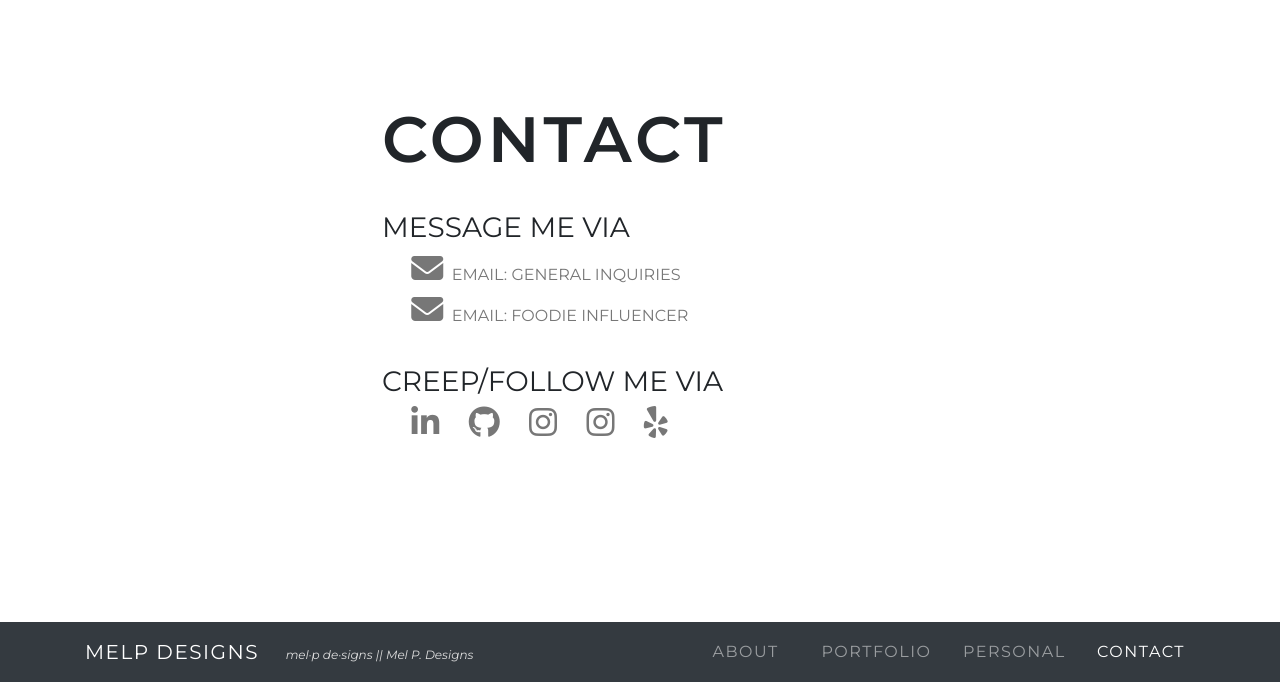
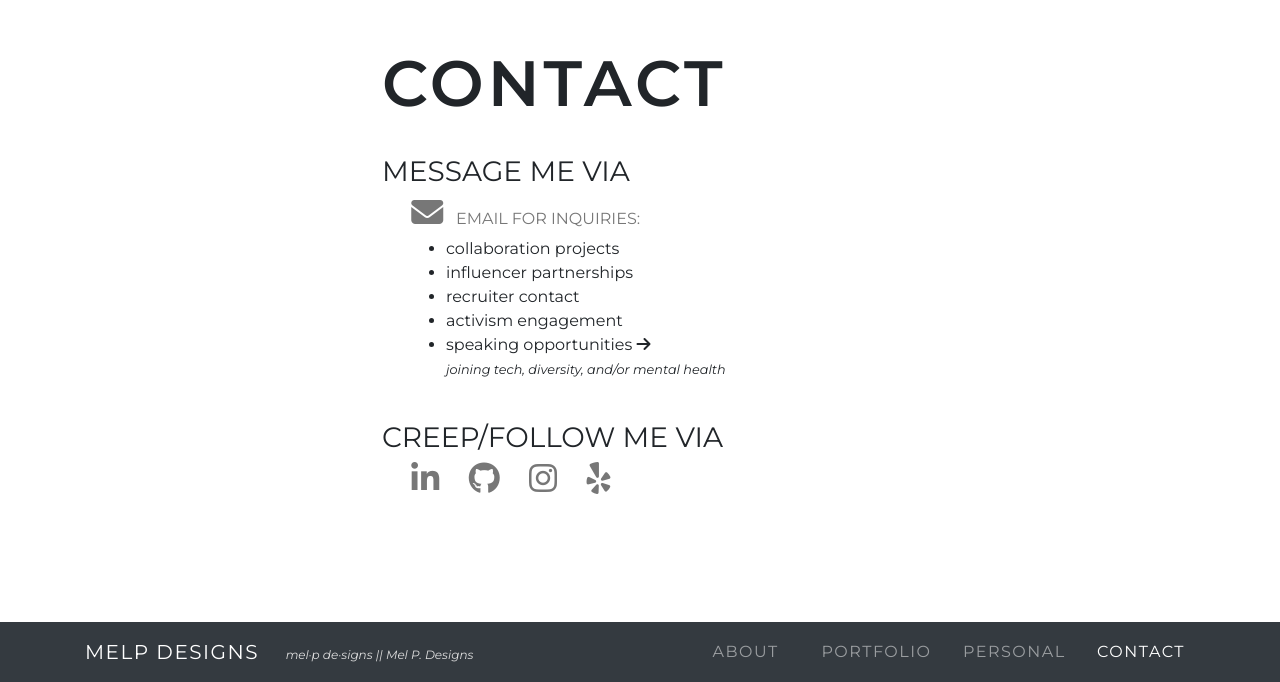
Before and after one commit to melanierosson/melp-designs, a website: page contact.html in a window 1280 px wide. Shown: the part 118-800 px from the top of the page. Drawn offline with nearby package versions, Linux system fonts and the light colour scheme.

Commit message:
got rid of yelpblackbelt contact info and added list about what I can be contacted about

```diff
--- a/assets/js/contact.js
+++ b/assets/js/contact.js
@@ -2,13 +2,11 @@
 const linkedInSocial = document.getElementById('linkedin-social');
 const gitHubSocial = document.getElementById('github-social');
 const melartistangentSocial = document.getElementById('melartistangent-social');
-const yelpblackbeltSocial = document.getElementById('yelpblackbelt-social');
 const yelpSocial = document.getElementById('yelp-social');
 
 const linkedInDescr = document.getElementById('linkedin-descr');
 const gitHubDescr = document.getElementById('github-descr');
 const melartistangentDescr = document.getElementById('melartistangent-descr');
-const yelpblackbeltDescr = document.getElementById('yelpblackbelt-descr');
 const yelpDescr = document.getElementById('yelp-descr');
 
 
@@ -40,13 +38,6 @@ melartistangentSocial.addEventListener("mouseout", function() {
   melartistangentDescr.style.display = "none";
 }, false);
 
-yelpblackbeltSocial.addEventListener("mouseover", function() {
-  yelpblackbeltDescr.style.display = "inline";
-}, false);
-yelpblackbeltSocial.addEventListener("mouseout", function() {
-  yelpblackbeltDescr.style.display = "none";
-}, false);
-
 yelpSocial.addEventListener("mouseover", function() {
   yelpDescr.style.display = "inline";
 }, false);
--- a/contact.html
+++ b/contact.html
@@ -84,19 +84,28 @@
             &nbsp; &nbsp; &nbsp;&nbsp;
             <a href="mailto:melanielynnpanem@gmail.com" target="_blank" class="ltbg-link">
               <i class="fas fa-2x fa-envelope"></i>
-              &nbsp;<span class="hide-mobile">Email:</span> General <span class="hide-mobile">Inquiries</span>
+              &nbsp; Email <span class="hide-mobile">For </span> Inquiries<span class="hide-mobile">:</span>
             </a>
           </h6>
-          <h6 class="uppercase mb-4 link-anim">
-            &nbsp; &nbsp; &nbsp;&nbsp;
-            <a href="mailto:yelpblackbelt@gmail.com" target="_blank" class="ltbg-link">
-              <i class="fas fa-2x fa-envelope"></i>
-              &nbsp;<span class="hide-mobile">Email: Foodie</span> Influencer
-            </a>
-          </h6>
-          <!--           <p class="mb-4">
-            Text
-          </p> -->
+          <ul class="mb-4 ml-4">
+            <li>
+              collaboration projects
+            </li>
+            <li>
+              influencer partnerships
+            </li>
+            <li>
+              recruiter contact
+            </li>
+            <li>
+              activism engagement
+            </li>
+            <li>
+              speaking opportunities <i class="fas fa-arrow-right"></i><br/>
+              <small><i>
+                 joining tech, diversity, and/or mental health</i></small>
+            </li>
+          </ul>
           <h3 class="pt-3">
             CREEP/FOLLOW ME VIA
           </h3>
@@ -126,14 +135,6 @@
                 <!-- &nbsp;Instagram (Dev/Design) -->
               </a>
             </p>
-            <p class="link-anim" id="yelpblackbelt-social">
-              &nbsp; &nbsp; &nbsp;&nbsp;
-              <a href="https://www.instagram.com/yelpblackbelt" target="_blank" title="Visit YELPBLACKBELT on Instagram"
-                class="ltbg-link">
-                <i class="fa fa-2x fa-instagram"></i>
-                <!-- &nbsp;Instagram (Foodie) -->
-              </a>
-            </p>
             <p class="link-anim" id="yelp-social">
               &nbsp; &nbsp; &nbsp;&nbsp;
               <a href="http://wellmel.yelp.com" target="_blank" title="Visit Melanie Lynn Panem on Yelp"
@@ -152,9 +153,6 @@
             </span>
             <span id="melartistangent-descr" class="ltbg-anim">
               Instagram (Dev/Design)
-            </span>
-            <span id="yelpblackbelt-descr" class="ltbg-anim">
-              Instagram (Foodie)
             </span>
             <span id="yelp-descr" class="ltbg-anim">
               Yelp (12+ Year Elite)
```
